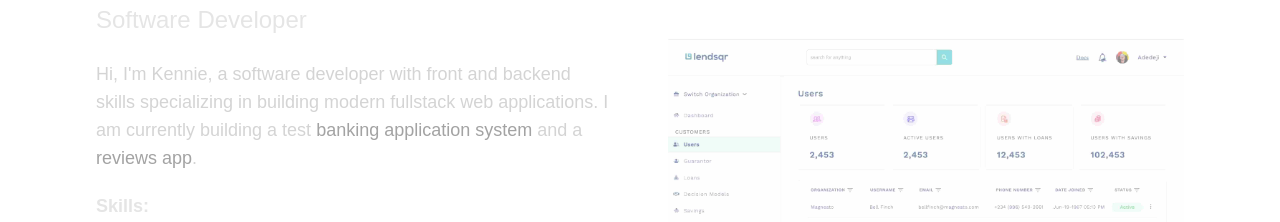
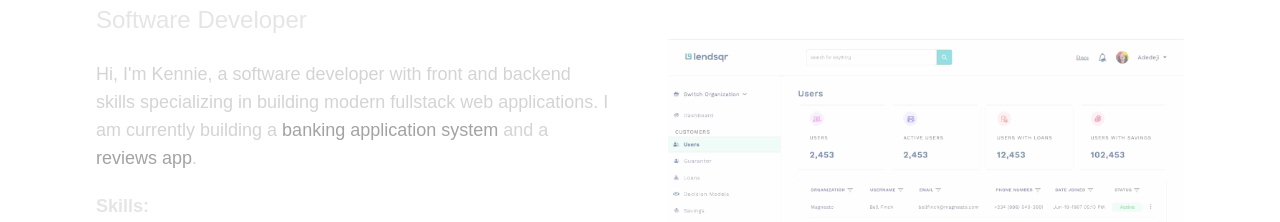
Before and after one commit to kennielima/portfolio-new, a Next.js app: page / in a window 1280 px wide. Shown: the part 132-354 px from the top of the page. Built offline with nearby package versions, Linux system fonts and the light colour scheme.

Commit message:
trigger redeploy

```diff
--- a/src/components/Bio.tsx
+++ b/src/components/Bio.tsx
@@ -12,7 +12,7 @@ const Bio = () => {
                 </div>
                 <div className='flex flex-col gap-5'>
                     <p className='text-base sm:text-lg text-neutral-300 leading-tight'>
-                        Hi, I&apos;m Kennie, a software developer with front and backend skills specializing in building modern fullstack web applications. I am currently building a test
+                        Hi, I&apos;m Kennie, a software developer with front and backend skills specializing in building modern fullstack web applications. I am currently building a
                         <Link
                             href='https://github.com/kennielima/banking-app-system'
                             className='text-neutral-400 hover:text-neutral-500'
```
Also changed, not shown: vercel.json (deleted).
